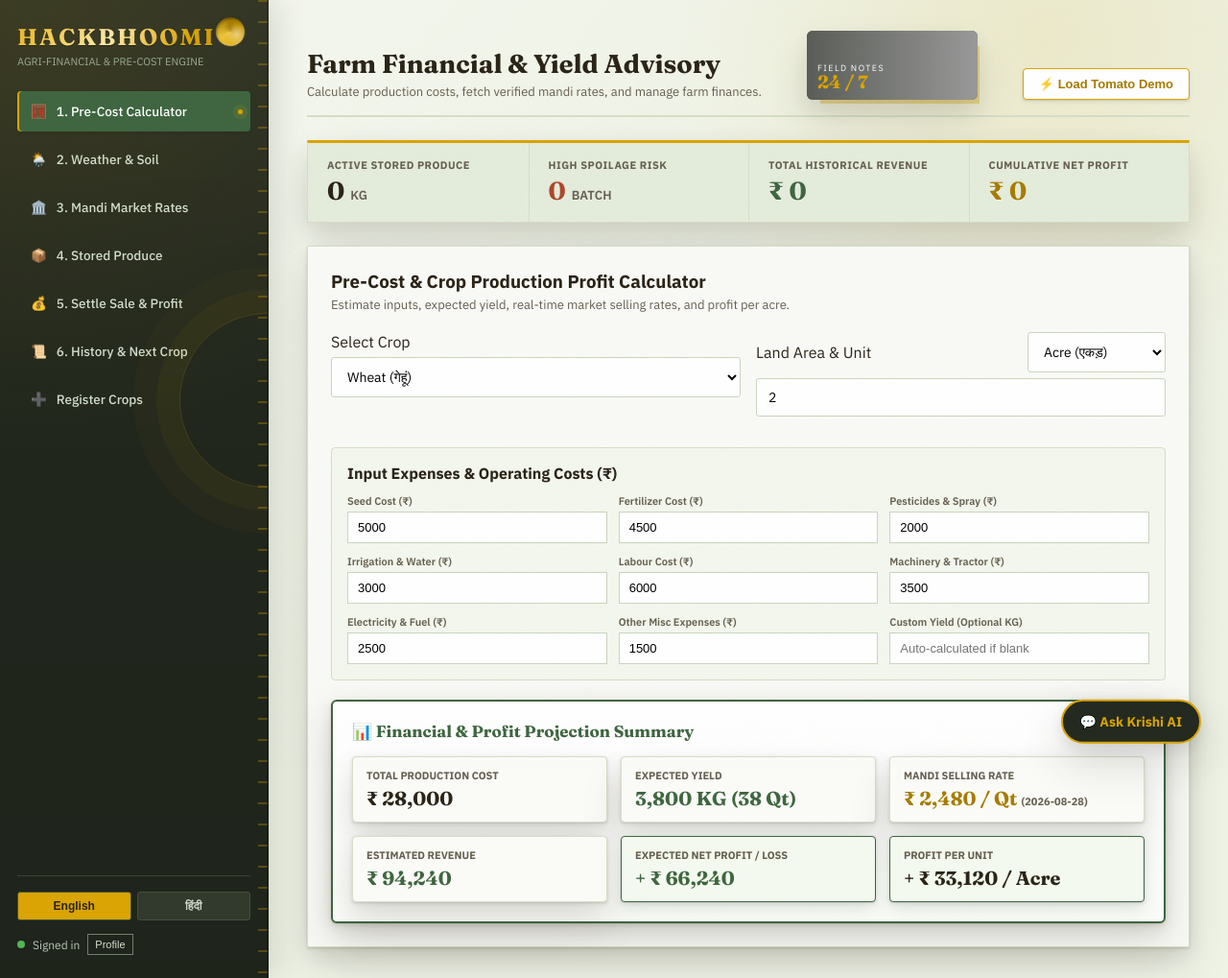
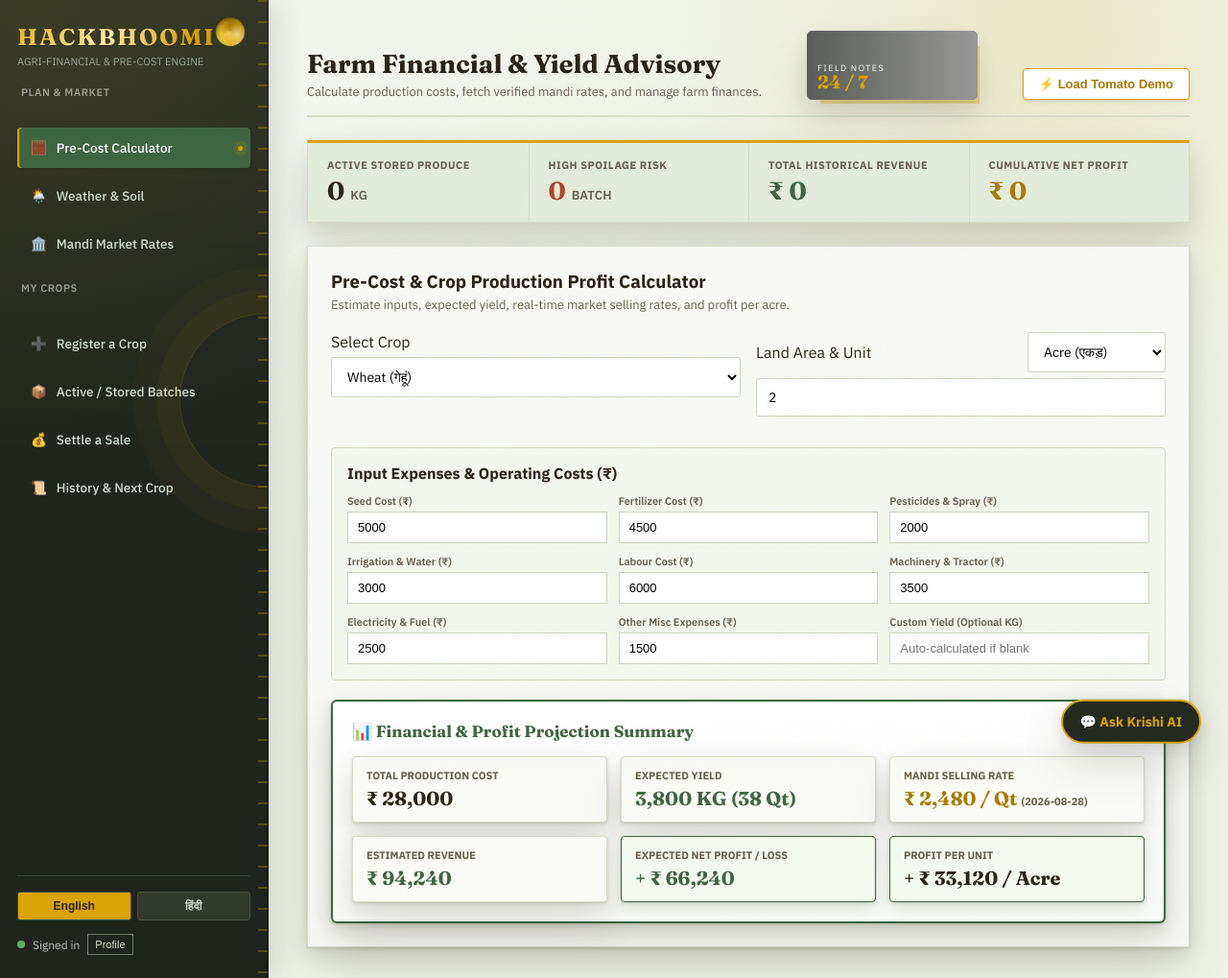
Before and after one commit to cxanshul/krishisahayak-app, a Flask app: page / in a window 1280 px wide. Shown: the whole page at 96% size. Run offline with Flask 3, Linux system fonts and the light colour scheme; the visitor is signed in with stand-in values (Sample User, id 1); data that the repository does not hold is empty; grey boxes are pictures that could not be loaded.

Commit message:
Update dashboard interface

```diff
--- a/static/style.css
+++ b/static/style.css
@@ -1453,3 +1453,11 @@ html::before {
     }
     .auth-card { transform: none !important; }
 }
+.nav-group-label {
+    font-size: 11px;
+    text-transform: uppercase;
+    letter-spacing: 0.05em;
+    opacity: 0.55;
+    margin: 18px 4px 6px;
+    font-weight: 600;
+}
--- a/templates/index.html
+++ b/templates/index.html
@@ -19,27 +19,32 @@
             <p class="tagline" data-en="Agri-Financial & Pre-Cost Engine" data-hi="कृषि लागत, मंडी भाव एवं खाता">Agri-Financial & Pre-Cost Engine</p>
         </div>
 
+        <div class="nav-group-label">Plan &amp; Market</div>
         <nav class="nav-menu">
             <button class="nav-item active" onclick="switchTab('pre-cost')">
-                <span class="icon">🧮</span> <span data-en="1. Pre-Cost Calculator" data-hi="१. फसल पूर्व लागत कैलकुलेटर">1. Pre-Cost Calculator</span>
+                <span class="icon">🧮</span> <span data-en="Pre-Cost Calculator" data-hi="फसल पूर्व लागत कैलकुलेटर">Pre-Cost Calculator</span>
             </button>
             <button class="nav-item" onclick="switchTab('weather')">
-                <span class="icon">🌦️</span> <span data-en="2. Weather & Soil" data-hi="२. मौसम व मिट्टी">2. Weather & Soil</span>
+                <span class="icon">🌦️</span> <span data-en="Weather & Soil" data-hi="मौसम व मिट्टी">Weather & Soil</span>
             </button>
             <button class="nav-item" onclick="switchTab('mandi')">
-                <span class="icon">🏛️</span> <span data-en="3. Mandi Market Rates" data-hi="३. व्यापक मंडी भाव">3. Mandi Market Rates</span>
+                <span class="icon">🏛️</span> <span data-en="Mandi Market Rates" data-hi="मंडी भाव">Mandi Market Rates</span>
+            </button>
+        </nav>
+
+        <div class="nav-group-label">My Crops</div>
+        <nav class="nav-menu">
+            <button class="nav-item" onclick="switchTab('add-batch')">
+                <span class="icon">➕</span> <span data-en="Register a Crop" data-hi="फसल दर्ज करें">Register a Crop</span>
             </button>
             <button class="nav-item" onclick="switchTab('ledger-stored')">
-                <span class="icon">📦</span> <span data-en="4. Stored Produce" data-hi="४. भंडारित उपज">4. Stored Produce</span>
+                <span class="icon">📦</span> <span data-en="Active / Stored Batches" data-hi="भंडारित उपज">Active / Stored Batches</span>
             </button>
             <button class="nav-item" onclick="switchTab('ledger-sold')">
-                <span class="icon">💰</span> <span data-en="5. Settle Sale & Profit" data-hi="५. बिक्री व लाभ दर्ज करें">5. Settle Sale & Profit</span>
+                <span class="icon">💰</span> <span data-en="Settle a Sale" data-hi="बिक्री दर्ज करें">Settle a Sale</span>
             </button>
             <button class="nav-item" onclick="switchTab('ledger-history')">
-                <span class="icon">📜</span> <span data-en="6. History & Next Crop" data-hi="६. उपज इतिहास व अगली फसल">6. History & Next Crop</span>
-            </button>
-            <button class="nav-item" onclick="switchTab('add-batch')">
-                <span class="icon">➕</span> <span data-en="Register Crops" data-hi="फसल दर्ज करें">Register Crops</span>
+                <span class="icon">📜</span> <span data-en="History & Next Crop" data-hi="उपज इतिहास व अगली फसल">History & Next Crop</span>
             </button>
         </nav>
 
```
